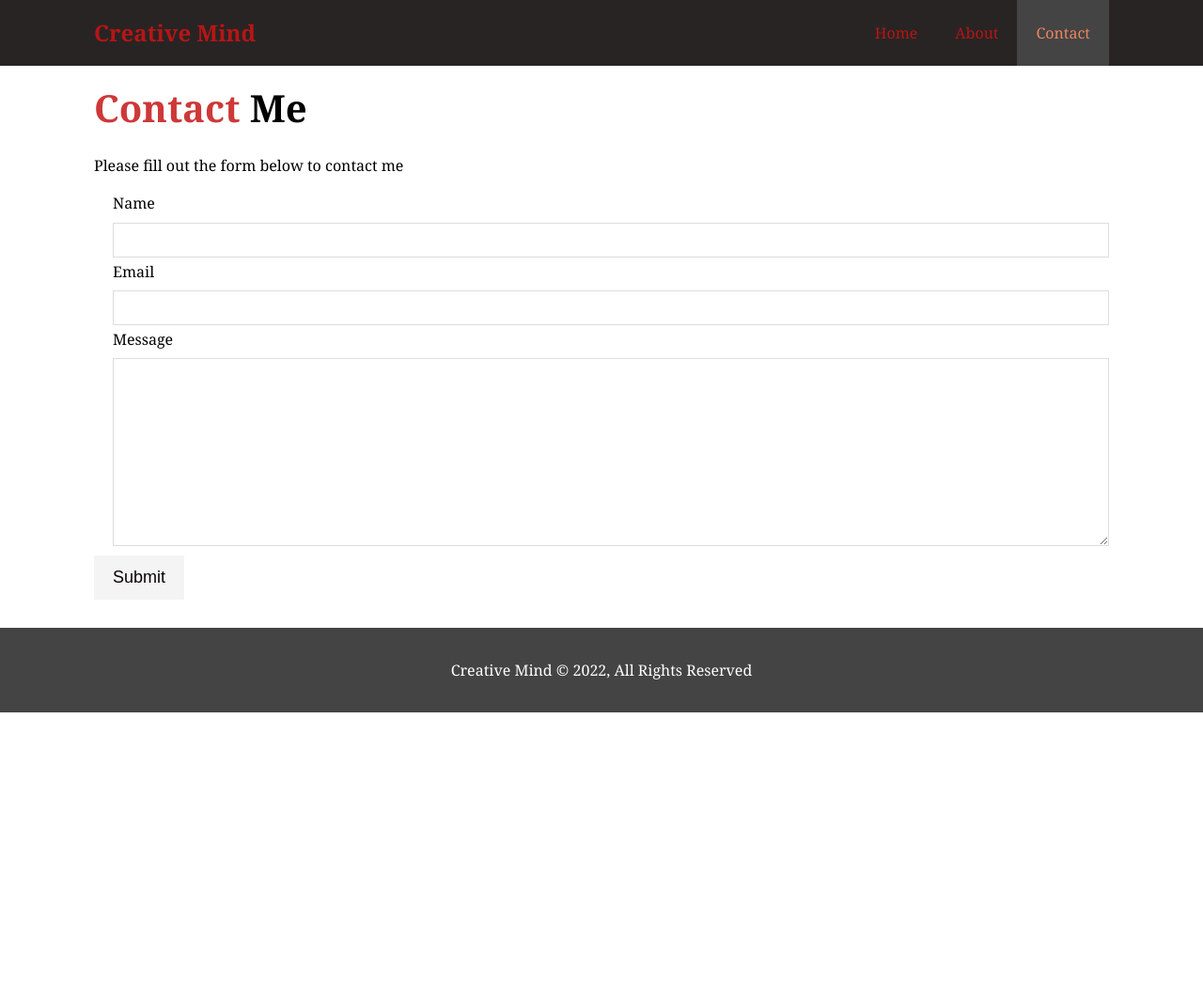
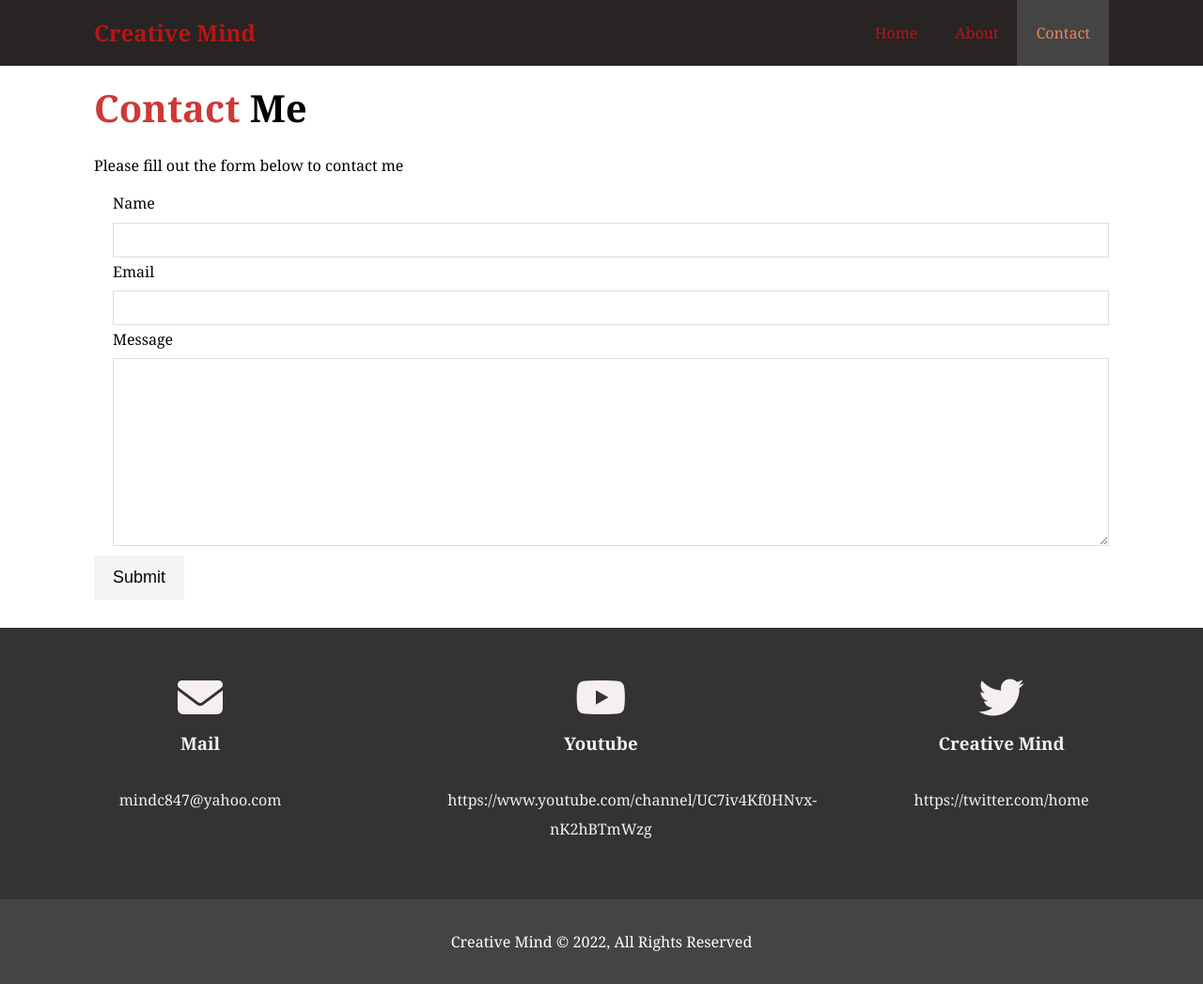
Before and after one commit to EllaCrn/Creative-Mind, a plain HTML site: page contact.html in a window 1280 px wide. Shown: the whole page at 94% size. Before the commit the page ends 800 px from the top, so only its background shows below. Drawn offline with Linux system fonts and the light colour scheme.

Commit message:
update page

```diff
--- a/contact.html
+++ b/contact.html
@@ -44,11 +44,31 @@
         <button type="submit" class="btn">Submit</button>
         </form>
      </div>
-</section>
+   </section>
 
+   <section id="contact-info" class="bg-dark">
+    <div clas="container">
+      <div class="box">
+        <i class="fa-solid fa-envelope fa-3x"></i>
+          <h3>Mail</h3>
+          <p>mindc847@yahoo.com</p>
+     </div>
+        <div class="box">
+        <i class="fa-brands fa-youtube fa-3x"></i>
+           <h3>Youtube</h3>
+        <p>https://www.youtube.com/channel/UC7iv4Kf0HNvx-nK2hBTmWzg</p>
+     </div>
+        <div class="box">
+        <i class="fa-brands fa-twitter fa-3x"></i>
+           <h3>Creative Mind</h3>
+           <p>https://twitter.com/home</p>
+           </div>
+      </div>
 
-    </div>
-  </section>
+      <div class="clr"></div>
+
+   </section>
+
 
   <footer id="main-footer">
     <p>Creative Mind &copy; 2022, All Rights Reserved</p>
--- a/css/style.css
+++ b/css/style.css
@@ -12,12 +12,12 @@ html,body {
 }
 
 a {
-  color: #FF7F50;
-text-decoration: none;
+  color: black;
+  text-decoration: none;
 }
 
 h1, h2, h3 {
-padding-bottom: 20px;
+  padding-bottom: 20px;
 }
 
 p{
@@ -61,7 +61,7 @@ p{
 }
 
   .bg-dark {
-    background: #594e4e;
+    background: #333;
     color: #f6efef;
 }
 
@@ -71,8 +71,9 @@ p{
 
 }
    .bg-primary {
+    background: #e48664;
     color: #333;
-    background: #e48664;
+
 }
 .clr {
   clear: both;
```
Also changed, not shown: about.html (+3 -0 lines), index.html (+23 -9 lines), img/me.jpg.
